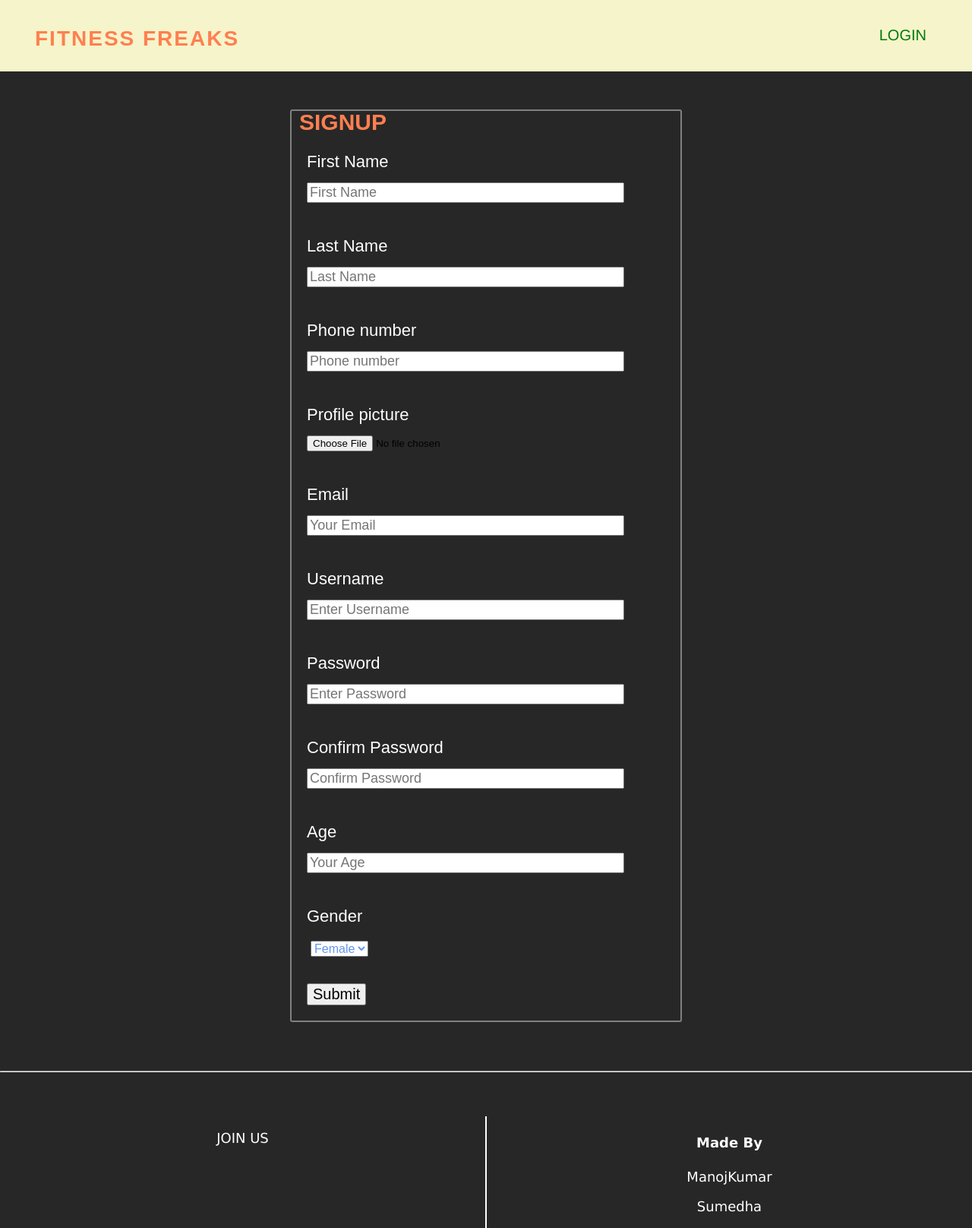
After one commit to sumedhasmile/fitness_app, a Django app: page /signup in a window 1280 px wide. The commit adds this page. Shown: the whole page at 76% size. Run offline with Django 3.2, Linux system fonts and the light colour scheme.

Commit message:
tempaltes added

```diff
--- a/fitness_app/fit/static/fit/home.css
+++ b/fitness_app/fit/static/fit/home.css
@@ -18,7 +18,7 @@ header {
 
 .content {
 
-    width: 94%;
+    width: 100%;
     margin:auto auto;
     font-size: 20px;
     line-height: 10px;
@@ -39,7 +39,7 @@ header {
 }
 
 nav {
-    background-color: lightgreen;
+    background-color:   #f6f4ca  ;
     position: fixed;
     width: 100%;
     line-height: 60px;
@@ -51,7 +51,7 @@ nav ul {
     list-style: none;
     background: rgba(0, 0, 0, 0);
     overflow: hidden;
-    color: #fff;
+    color: coral;
     padding: 0;
     text-align: right;
     margin: 0;
@@ -71,7 +71,7 @@ nav ul li {
 
 nav ul li a {
     text-decoration: none;
-    color: white;
+    color:   #017a0d  ;
     font-size: 20px;
 }
 nav ul li a:hover{
@@ -135,7 +135,9 @@ nav ul li a:hover{
     .menu-icon {
           display: block;
     }
-
+    .frm{
+        width: 100%;
+    }
 }
 
 .container {
@@ -185,11 +187,15 @@ nav ul li a:hover{
     max-height: fit-content;
 }
 .text{
+
     text-align: center;
     color: white;
     flex-basis: 50%;
     font-size: 18px;
     font-family: 'Lucida Sans', 'Lucida Sans Regular', 'Lucida Grande', 'Lucida Sans Unicode', Geneva, Verdana, sans-serif;
+}
+#join{
+    border-right: 2px solid white;
 }
 .frm{
 
@@ -205,7 +211,8 @@ nav ul li a:hover{
     text-decoration: none;
     color: white;
 }
-.frm input[type=email],input[type=password]{
+.frm input[type=email],input[type=password],
+input[type=text],input[type=number]{
     width:80%;
     font-size: 18px;
     font-family: sans-serif;
@@ -218,13 +225,38 @@ nav ul li a:hover{
     margin: auto;
     width: 100%;
 }
+.frm > h2{
+    margin:10px ;
+    font-size: 30px;
+    font-family: sans-serif;
+    color: coral;
+    text-decoration: none;
+}
 .frm input[type=submit]{
     font-size: 20px;
     font-family: sans-serif;
-    transition-duration: 5ms ease ;
+    transition-delay: 5ms ease ;
 }
 .frm input[type=submit]:hover{
     background-color: coral;
     color: cornsilk;
     cursor: pointer;
 }
+ .gen{
+     width: max-content;
+     color: cornflowerblue;
+     font-size: 16px;
+     font-family: sans-serif;
+     margin: 5px;
+
+ }
+ .gen option{
+     font-size: 16px;
+     font-family: sans-serif;
+     margin: 5px;
+ }
+ .gen option:hover{
+     color: cornsilk;
+     background-color: crimson;
+     cursor: pointer;
+ }
--- a/fitness_app/fit/templates/fit/home.html
+++ b/fitness_app/fit/templates/fit/home.html
@@ -33,10 +33,10 @@
             <div class="menu">
                 <ul>
                 {% block login %}
-                    <li><a href="{% url 'fit:login' %}">LOGIN</li>
+                    <li><a href="{% url 'fit:login' %}">LOGIN</a></li>
                 {% endblock login %}
                 {% block signup  %}
-                     <li><a href="#">SIGNUP</li>
+                     <li><a href="{% url 'fit:signup' %}">SIGNUP</a></li>
                 {% endblock signup %}
                 </ul>
             </div>
@@ -93,8 +93,9 @@
     </div>
 </body>
 <footer>
+<hr>
     <div class="foot">
-        <div class="text">
+        <div class="text" id="join">
            <p>JOIN US</p>
         </div>
         <div class="text">
--- a/fitness_app/fit/templates/fit/login.html
+++ b/fitness_app/fit/templates/fit/login.html
@@ -9,11 +9,13 @@
 
 {% block main %}
 {% endblock main %}
+
 {% block content %}
-    <form action="" class="frm">
+    <form method="post" class="frm">
+        {% csrf_token %}
         <div class="frm-text">
             <p>Email</p>
-            <input type="email" name="emil" id="email" placeholder="Enter your Email">
+            <input type="email" name="email" id="email" placeholder="Enter your Email">
         </div>
         <div class="frm-text">
             <p>Password</p>
--- /dev/null
+++ b/fitness_app/fit/templates/fit/signup.html
@@ -0,0 +1,75 @@
+{% extends './home.html' %}
+
+{% block title %}
+    SIGNUP
+{% endblock title %}
+
+{% block signup  %}
+{% endblock signup  %}
+
+{% block main %}
+{% endblock main %}
+
+{% block content %}
+     <form method="post" enctype="multipart/form-data" class="frm">
+            {% csrf_token %}
+                <h2>SIGNUP</h2>
+              <div class="frm-text">
+                  <p>First Name</p>
+                  <input type="text" name="fname"  placeholder="First Name">
+              </div>
+
+              <div class="frm-text">
+                <p>Last Name</p>
+                <input type="text" name="lname"  placeholder="Last Name">
+              </div>
+
+              <div class="frm-text">
+                <p>Phone number</p>
+                <input type="number" name="pno"  placeholder="Phone number">
+              </div>
+
+
+              <div class="frm-text">
+                <p>Profile picture</p>
+                <input type="file" name="pic"  placeholder="Choose a picture">
+              </div>
+
+
+              <div class="frm-text">
+                <p>Email</p>
+                <input type="email" name="email"  placeholder="Your Email">
+              </div>
+
+
+              <div class="frm-text">
+                <p>Username</p>
+                <input type="text" name="uname"  placeholder="Enter Username">
+              </div>
+              <div class="frm-text">
+                <p>Password</p>
+                <input type="text" name="pass"  placeholder="Enter Password">
+              </div>
+              <div class="frm-text">
+                <p>Confirm Password</p>
+                <input type="password" name="con_pass"  placeholder="Confirm Password">
+              </div>
+              <div class="frm-text">
+                <p>Age</p>
+                <input type="number" name="age"  placeholder="Your Age">
+              </div>
+              <div class="frm-text">
+                <p>Gender</p>
+               <select name="gender" id="gender" class="gen">
+                   <option  value="female">Female</option>
+                   <option value="male">Male</option>
+                   <option value="other">Other</option>
+               </select>
+              </div>
+             <div>
+                 <input type="submit" value="Submit">
+             </div>
+
+          </form>
+
+{% endblock content %}
--- a/fitness_app/fit/urls.py
+++ b/fitness_app/fit/urls.py
@@ -4,5 +4,6 @@ app_name = "fit"
 
 urlpatterns = [
     path("", views.index , name = "index"),
-    path("login" , views.login_get,name="login")
+    path("login" , views.login_get,name="login"),
+    path("signup",views.signup_get,name="signup")
 ]
--- a/fitness_app/fit/views.py
+++ b/fitness_app/fit/views.py
@@ -6,3 +6,6 @@ def index(request):
 
 def login_get(request):
     return render(request,'fit/login.html')
+
+def signup_get(request):
+    return render(request,'fit/signup.html')
```
